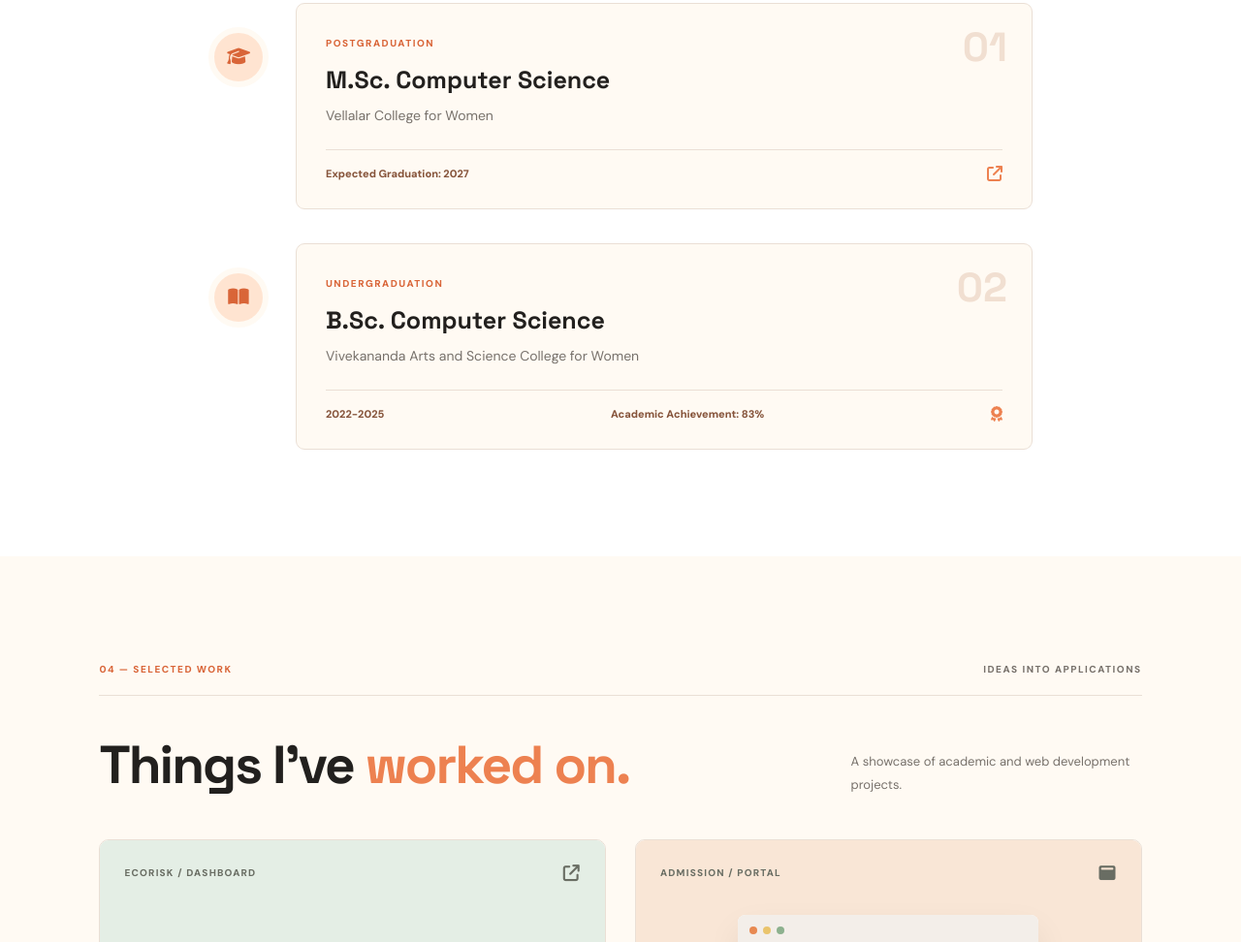
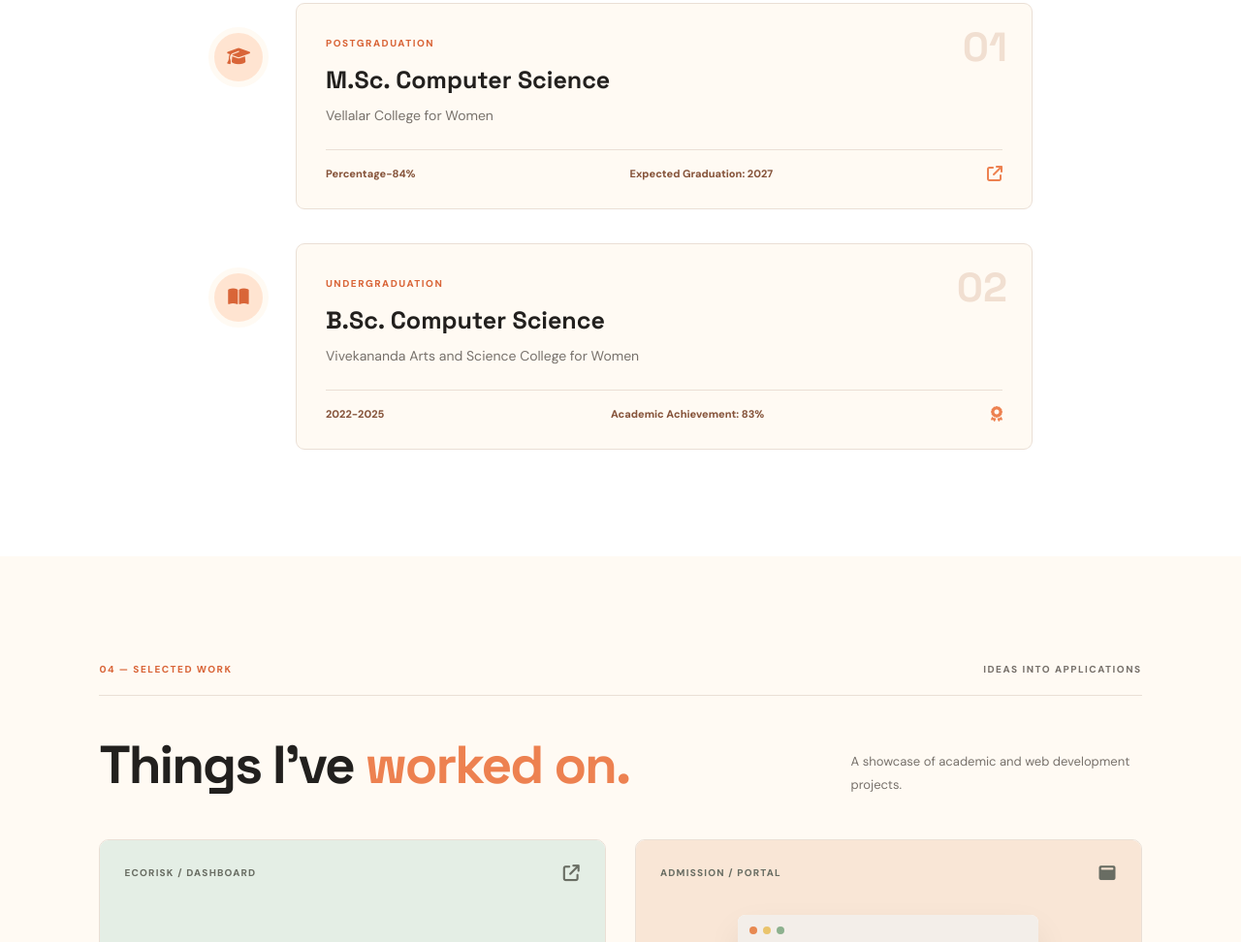
Before and after one commit to ThenmozhiCodes/Thenmozhi-Portfolio, a plain HTML site: page index.html in a window 1280 px wide. Shown: the part 2490-3462 px from the top of the page at 97% size. Drawn offline with nearby package versions, Linux system fonts and the light colour scheme; a web font is replaced by a local one.

Commit message:
update percentage

```diff
--- a/index.html
+++ b/index.html
@@ -328,6 +328,7 @@
                         <p>Vellalar College for Women</p>
 
                         <div class="education-bottom">
+							<span> Percentage-84%</span>
                             <span>Expected Graduation: 2027</span>
 
                             <i class="fa-solid fa-arrow-up-right-from-square"></i>
```
